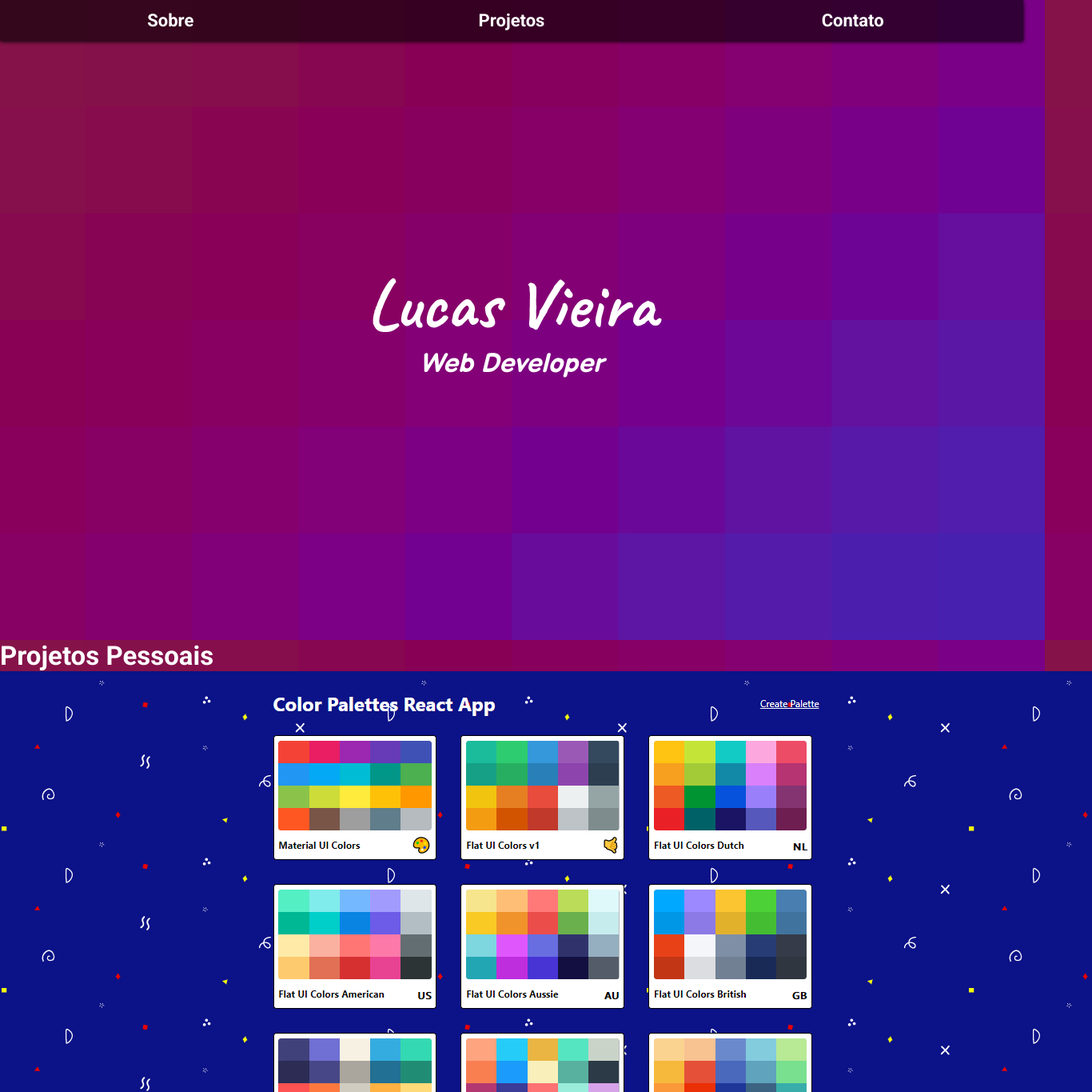
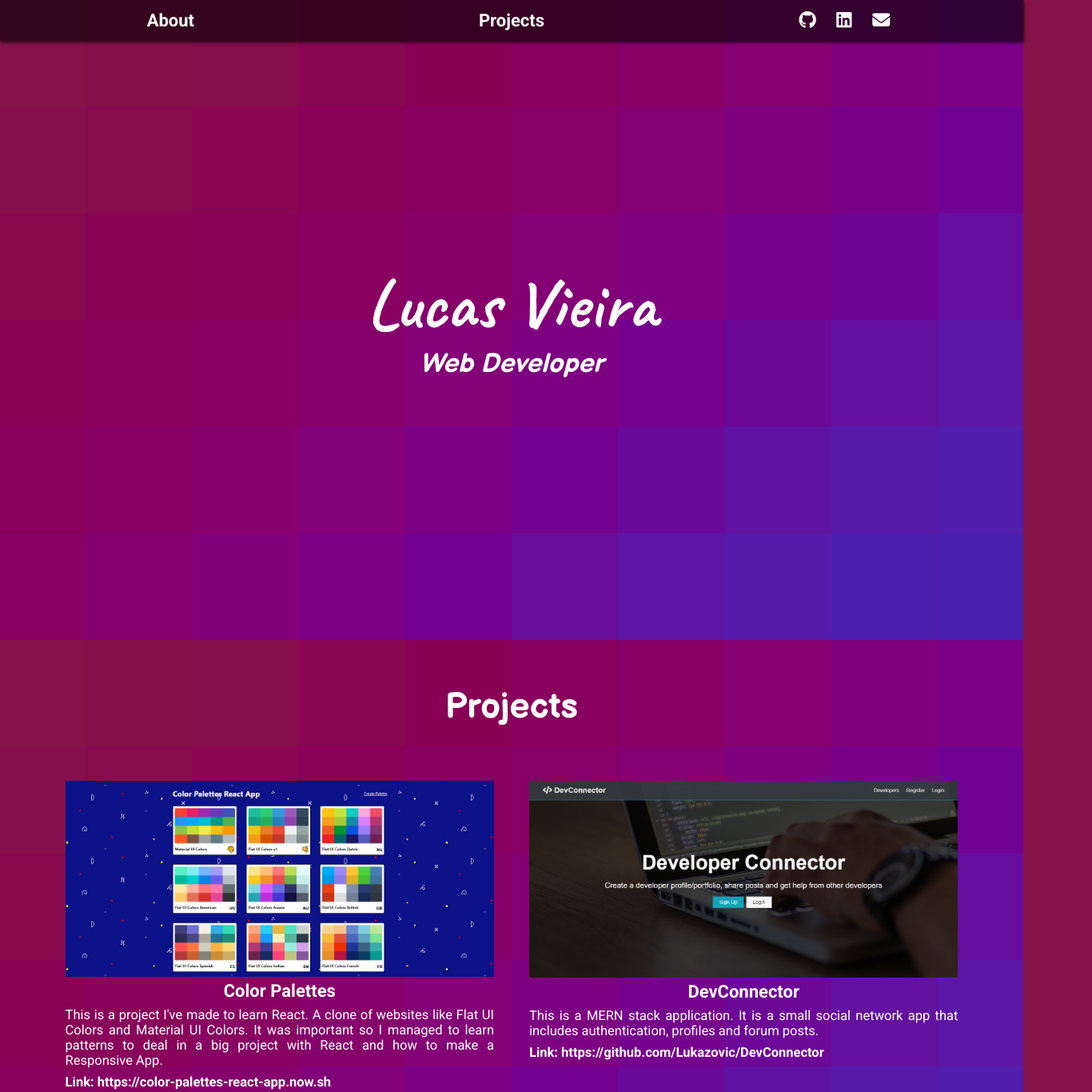
Before and after one commit to Lukazovic/imersao-css, a plain HTML site: page index.html in a window 1280 px wide. Shown: the top 1365 px of the page at 80% size, 1366 px wide, since content can reach past the window. Drawn offline with Linux system fonts and the light colour scheme.

Commit message:
Refactoring navbar and contacts

```diff
--- a/index.html
+++ b/index.html
@@ -6,32 +6,52 @@
     <title>Lucas Vieira</title>
 
     <link rel="stylesheet" href="style.css" />
+    <link rel="shortcut icon" type="image/x-icon" href="favicon.ico" />
     <link
       href="https://fonts.googleapis.com/css2?family=Balsamiq+Sans:wght@400;700&family=Caveat:wght@400;700&family=Roboto:wght@400;700&display=swap"
       rel="stylesheet"
     />
+    <script
+      src="https://kit.fontawesome.com/b4817af6fd.js"
+      crossorigin="anonymous"
+    ></script>
   </head>
   <body>
-    <header>
+    <header id="home">
       <nav class="menu">
         <ul>
-          <li><a href="#">Sobre</a></li>
-          <li><a href="#">Projetos</a></li>
-          <li><a href="#">Contato</a></li>
+          <li><a href="#home">About</a></li>
+          <li><a href="#projects">Projects</a></li>
+          <li>
+            <div class="icons">
+              <a target="_blank" href="https://github.com/Lukazovic">
+                <i class="fab fa-github"></i>
+              </a>
+              <a
+                target="_blank"
+                href="https://www.linkedin.com/in/lucas-vieira-90658619b/"
+              >
+                <i class="fab fa-linkedin"></i>
+              </a>
+              <a href="mailto:lucas10.vieira.lv@gmail.com">
+                <i class="fas fa-envelope"></i>
+              </a>
+            </div>
+          </li>
         </ul>
       </nav>
-      <div>
+      <div class="site-home">
         <h1 class="site-title">Lucas Vieira</h1>
         <h2 class="site-subtitle">Web Developer</h2>
       </div>
     </header>
 
-    <section class="portfolio">
-      <h2>Projetos Pessoais</h2>
+    <section class="projects" id="projects">
+      <h2>Projects</h2>
       <div class="grid">
         <figure>
           <img
-            class="img-portfolio"
+            class="img-projects"
             src="./img/color-palettes-app.png"
             alt="Color Palettes"
           />
@@ -51,7 +71,7 @@
         </figure>
         <figure>
           <img
-            class="img-portfolio"
+            class="img-projects"
             src="./img/dev-connector.png"
             alt=">DevConnector"
           />
@@ -69,7 +89,7 @@
         </figure>
         <figure>
           <img
-            class="img-portfolio"
+            class="img-projects"
             src="./img/taskmanager-api.png"
             alt="Task Manager API"
           />
```
